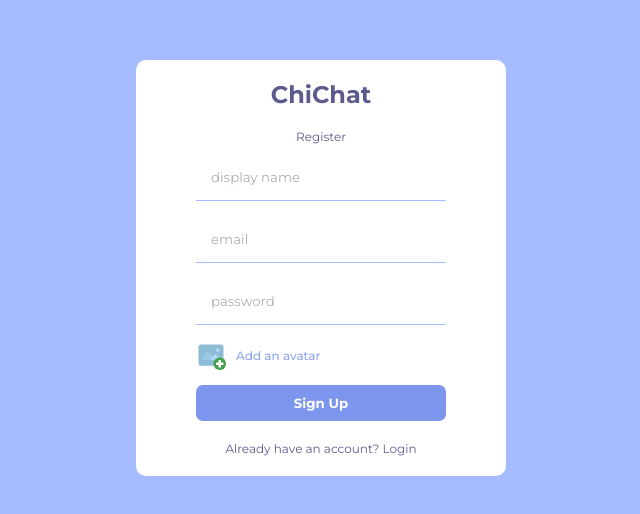
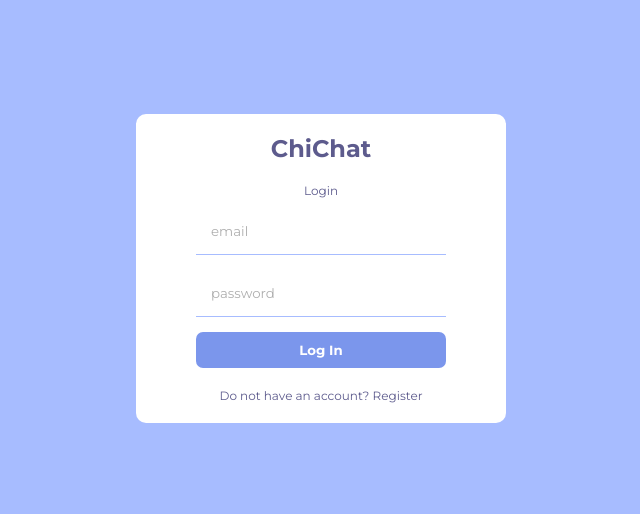
Before and after one commit to KiritoKunTi/chichat, a React (Create React App) app: page / in a window 1280 px wide. Shown: the part 132-646 px from the top of the page, without its empty margins (319-959 px from the left). Built offline with nearby package versions, Linux system fonts and the light colour scheme.

Commit message:
login style

```diff
--- a/src/App.js
+++ b/src/App.js
@@ -1,9 +1,11 @@
+import Login from "./pages/Login";
 import Register from "./pages/Register";
 
 function App() {
   return (
     <>
-      <Register/>
+      {/* <Register/> */}
+      <Login/>
     </>
   );
 }
--- a/src/pages/Login.jsx
+++ b/src/pages/Login.jsx
@@ -1,7 +1,20 @@
 import React from "react";
 
 const Login = () => {
-  return <div>Login</div>;
+  return (
+    <div className="form__container">
+      <div className="form_wrapper">
+        <h1 className="logo">ChiChat</h1>
+        <p className="title">Login</p>
+        <form>
+          <input type="email" tabIndex={2} placeholder="email" />
+          <input type="password" tabIndex={3} placeholder="password" />
+          <button>Log In</button>
+        </form>
+        <p>Do not have an account? Register</p>
+      </div>
+    </div>
+  );
 };
 
 export default Login;
```
